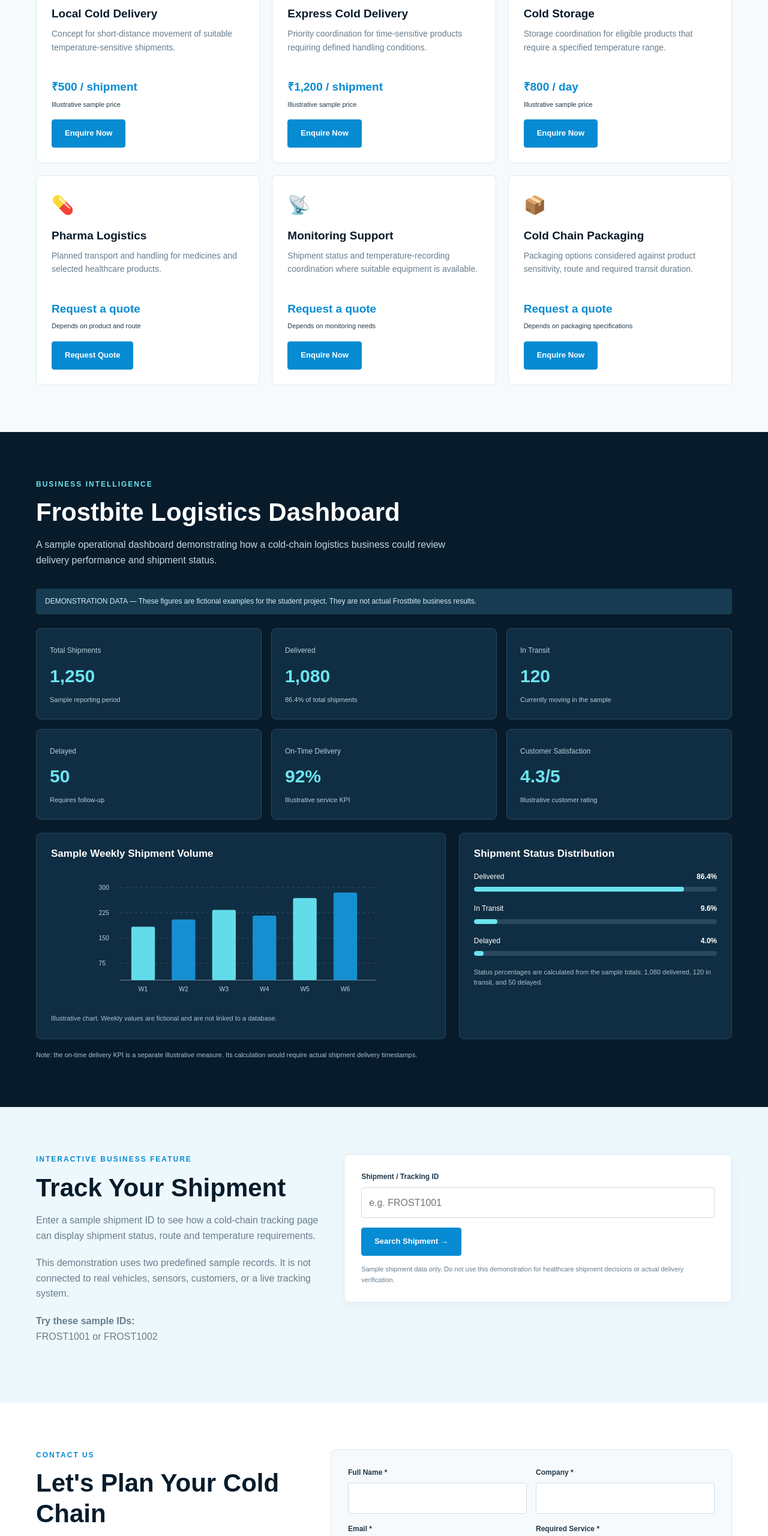
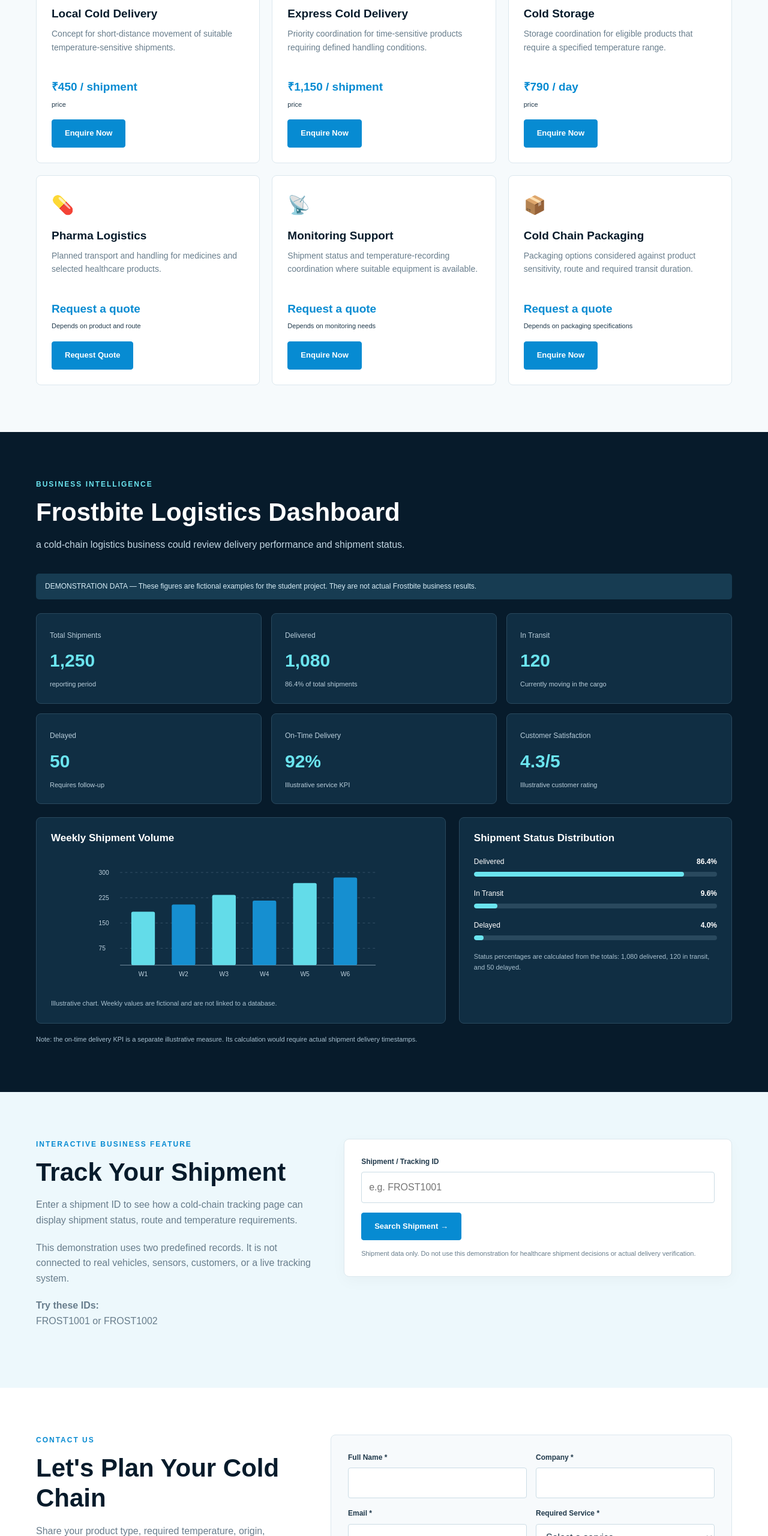
Before and after one commit to SONA12201/Frostbite, a plain HTML site: page index.html in a window 1280 px wide. Shown: the part 2160-4720 px from the top of the page at 60% size. Drawn offline with Linux system fonts and the light colour scheme.

Commit message:
index.html

```diff
--- a/index.html
+++ b/index.html
@@ -285,7 +285,7 @@
   </div>
 </section>
 
-<!-- 3. SERVICES AND SAMPLE PRICES -->
+<!-- 3. SERVICES AND PRICES -->
 <section class="services" id="services">
   <div class="container">
     <div class="section-intro">
@@ -303,8 +303,8 @@
         <div class="service-icon">🚚</div>
         <h3>Local Cold Delivery</h3>
         <p>Concept for short-distance movement of suitable temperature-sensitive shipments.</p>
-        <div class="price">₹500 / shipment</div>
-        <div class="price-note">Illustrative sample price</div>
+        <div class="price">₹450 / shipment</div>
+        <div class="price-note"> price</div>
         <a class="btn" href="#contact">Enquire Now</a>
       </article>
 
@@ -312,8 +312,8 @@
         <div class="service-icon">⚡</div>
         <h3>Express Cold Delivery</h3>
         <p>Priority coordination for time-sensitive products requiring defined handling conditions.</p>
-        <div class="price">₹1,200 / shipment</div>
-        <div class="price-note">Illustrative sample price</div>
+        <div class="price">₹1,150 / shipment</div>
+        <div class="price-note"> price</div>
         <a class="btn" href="#contact">Enquire Now</a>
       </article>
 
@@ -321,8 +321,8 @@
         <div class="service-icon">🏢</div>
         <h3>Cold Storage</h3>
         <p>Storage coordination for eligible products that require a specified temperature range.</p>
-        <div class="price">₹800 / day</div>
-        <div class="price-note">Illustrative sample price</div>
+        <div class="price">₹790 / day</div>
+        <div class="price-note"> price</div>
         <a class="btn" href="#contact">Enquire Now</a>
       </article>
 
@@ -363,7 +363,7 @@
       <div class="section-label">Business Intelligence</div>
       <h2>Frostbite Logistics Dashboard</h2>
       <p>
-        A sample operational dashboard demonstrating how a cold-chain
+       a cold-chain
         logistics business could review delivery performance and shipment status.
       </p>
     </div>
@@ -377,7 +377,7 @@
       <div class="kpi">
         <small>Total Shipments</small>
         <strong>1,250</strong>
-        <div class="kpi-foot">Sample reporting period</div>
+        <div class="kpi-foot"> reporting period</div>
       </div>
       <div class="kpi">
         <small>Delivered</small>
@@ -387,7 +387,7 @@
       <div class="kpi">
         <small>In Transit</small>
         <strong>120</strong>
-        <div class="kpi-foot">Currently moving in the sample</div>
+        <div class="kpi-foot">Currently moving in the cargo</div>
       </div>
       <div class="kpi">
         <small>Delayed</small>
@@ -408,7 +408,7 @@
 
     <div class="dashboard-bottom">
       <div class="panel">
-        <h3>Sample Weekly Shipment Volume</h3>
+        <h3> Weekly Shipment Volume</h3>
         <div class="chart">
           <svg viewBox="0 0 520 235" role="img" aria-label="Bar chart of fictional shipment volumes over six weeks">
             <line class="chart-grid" x1="45" y1="30" x2="500" y2="30"/>
@@ -452,7 +452,7 @@
           <div class="status-track"><div class="status-fill" style="width:4%"></div></div>
         </div>
         <p class="dashboard-footnote">
-          Status percentages are calculated from the sample totals:
+          Status percentages are calculated from the totals:
           1,080 delivered, 120 in transit, and 50 delayed.
         </p>
       </div>
@@ -472,16 +472,16 @@
       <div class="section-label">Interactive Business Feature</div>
       <h2>Track Your Shipment</h2>
       <p>
-        Enter a sample shipment ID to see how a cold-chain tracking
+        Enter a shipment ID to see how a cold-chain tracking
         page can display shipment status, route and temperature
         requirements.
       </p>
       <p>
-        This demonstration uses two predefined sample records.
+        This demonstration uses two predefined records.
         It is not connected to real vehicles, sensors, customers,
         or a live tracking system.
       </p>
-      <p><strong>Try these sample IDs:</strong><br>
+      <p><strong>Try these IDs:</strong><br>
         FROST1001 or FROST1002
       </p>
     </div>
@@ -497,7 +497,7 @@
 
       <div id="trackResult" class="track-result" aria-live="polite"></div>
       <p class="track-warning">
-        Sample shipment data only. Do not use this demonstration for
+        Shipment data only. Do not use this demonstration for
         healthcare shipment decisions or actual delivery verification.
       </p>
     </div>
@@ -625,7 +625,7 @@
     </div>
     <div class="copyright">
       © <span id="year"></span> Frostbite. Student website concept.
-      Sample prices and operational data are illustrative.
+      Prices and operational data are illustrative.
       No live tracking or online booking is connected.
     </div>
   </div>
@@ -655,22 +655,22 @@
 document.getElementById("year").textContent = new Date().getFullYear();
 
 // Interactive shipment search — demonstration records only
-const sampleShipments = {
+const Shipments = {
   "FROST1001": {
     status: "In Transit",
     origin: "Ahmedabad",
     destination: "Mumbai",
     product: "Temperature-sensitive healthcare cargo",
     temperature: "2°C to 8°C",
-    update: "Sample update: Shipment departed origin facility"
+    update: "Update: Shipment departed origin facility"
   },
   "FROST1002": {
     status: "Delivered",
     origin: "Vadodara",
     destination: "Surat",
-    product: "Refrigerated sample cargo",
+    product: "Refrigerated cargo",
     temperature: "2°C to 8°C",
-    update: "Sample update: Delivery recorded"
+    update: "Update: Delivery recorded"
   }
 };
 
@@ -679,7 +679,7 @@
 
   const id = document.getElementById("trackingId").value.trim().toUpperCase();
   const result = document.getElementById("trackResult");
-  const shipment = sampleShipments[id];
+  const shipment = Shipments[id];
 
   result.style.display = "block";
 
```
